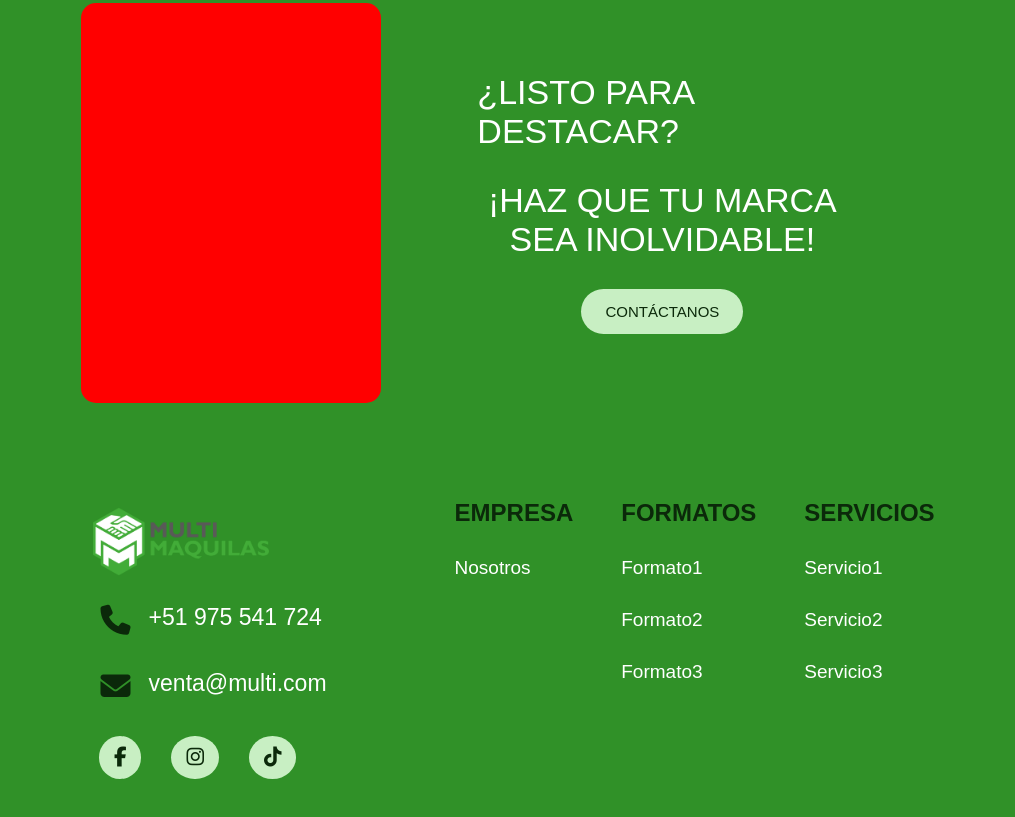
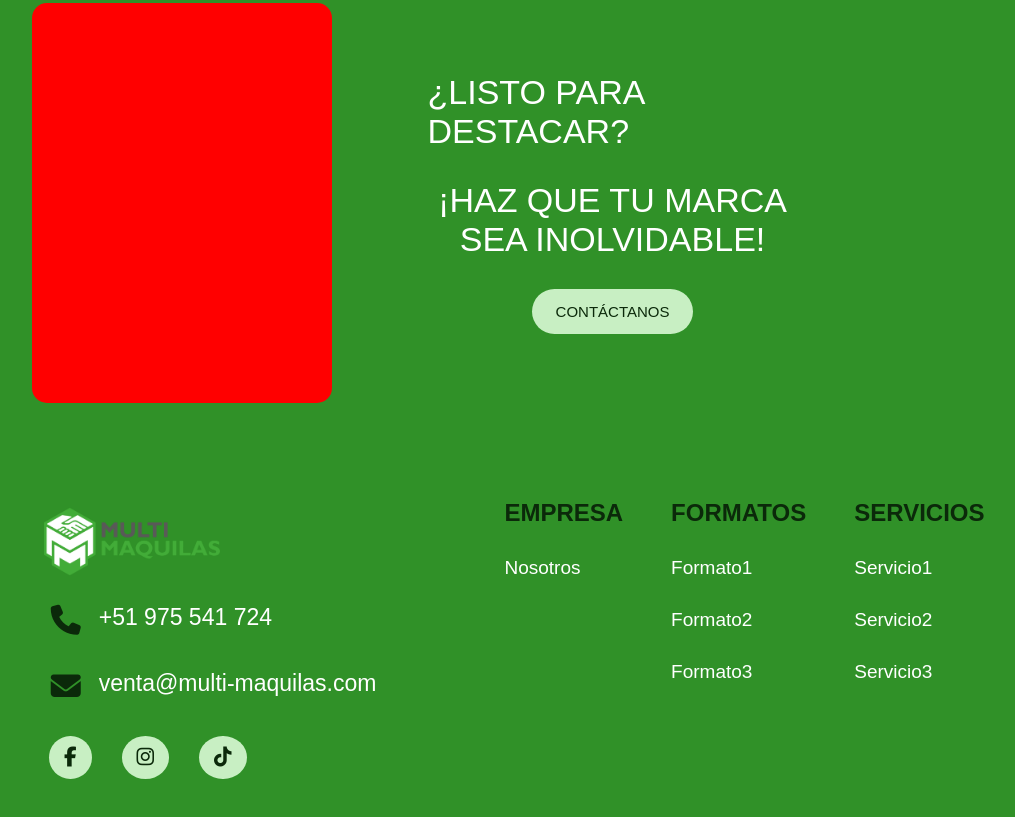
Before and after one commit to daviddl0311/multi-maquila, a plain HTML site: page index.html in a window 1280 px wide. Shown: the part 2805-3622 px from the top of the page, without its empty margins (132-1147 px from the left). Drawn offline with Linux system fonts and the light colour scheme; a web font is replaced by a local one.

Commit message:
update Correo y Telefono

```diff
--- a/index.html
+++ b/index.html
@@ -216,7 +216,7 @@
                         <i class="fa-solid fa-envelope"></i>
                     </div>
                     <div class="text">
-                        venta@multi.com
+                        venta@multi-maquilas.com
                     </div>
                 </div>
                 <div class="flex gappx4 my-social red">
```
